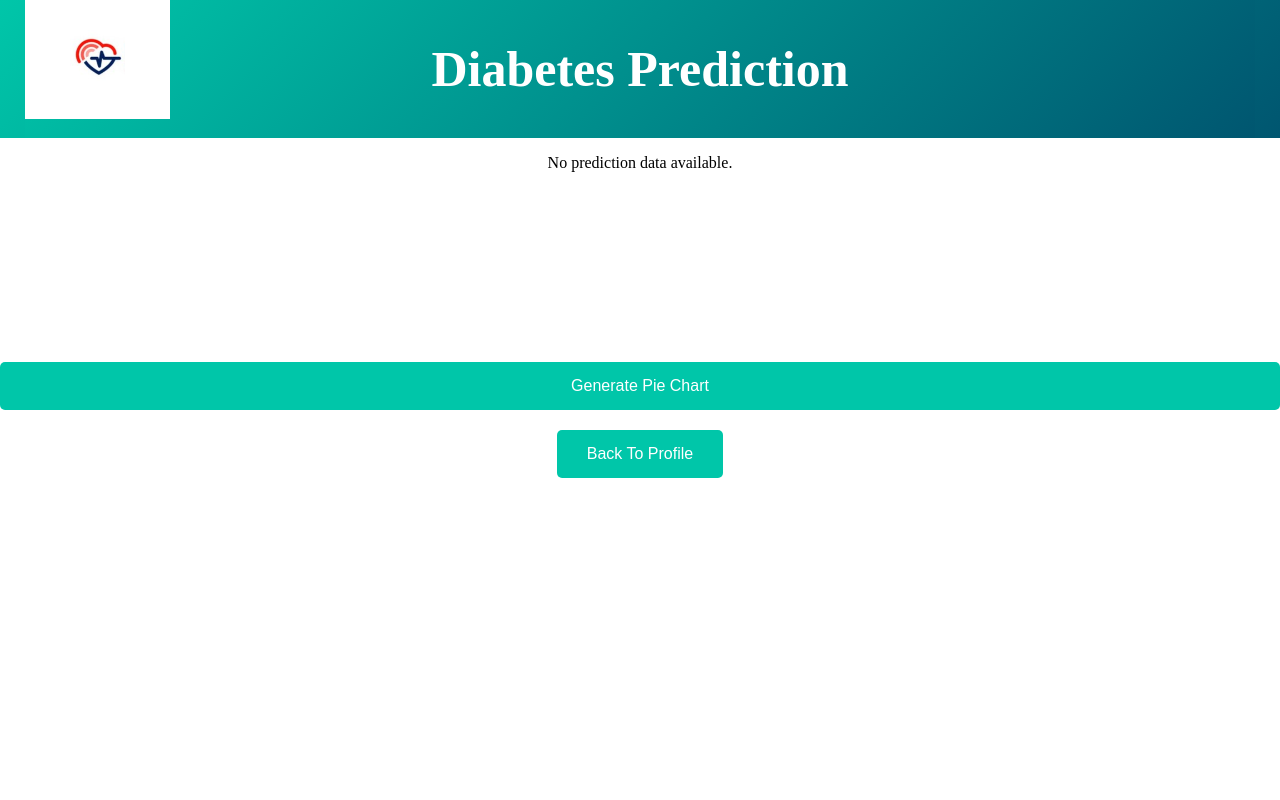
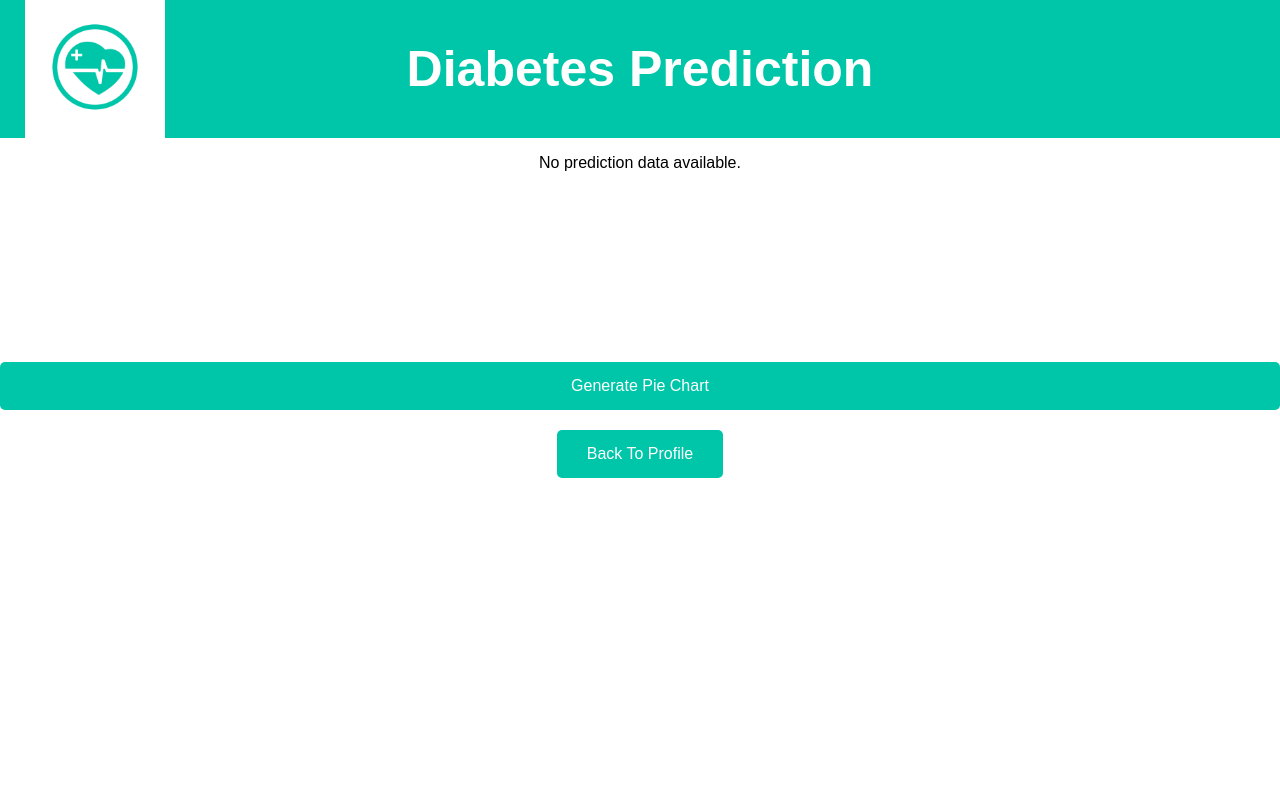
Before and after one commit to Chomi1/MultipleDisease, a Django app: page /diabetes_profile/ in a window 1280 px wide. Run offline with Django 4.2, Linux system fonts and the light colour scheme; a user stored in the database is signed in; data comes from the database, SQL or seed files in the repository; both versions use the stored data as it was after the commit; a map, chart or similar area stays blank.

Commit message:
seventh commit

```diff
--- a/diseases_prediction/predictor/static/css/result.css
+++ b/diseases_prediction/predictor/static/css/result.css
@@ -26,7 +26,7 @@ html {
 }
 
 .result-hero {
-    background: linear-gradient(135deg, #00c6a9, #005670);
+    background: #00c6a9;
     color: #fff;
     padding: 50px 0;
     text-align: center;
--- a/diseases_prediction/predictor/static/css/style.css
+++ b/diseases_prediction/predictor/static/css/style.css
@@ -119,11 +119,11 @@ a:focus {
 
 .navbar-brand {
   background-color: #ffffff;
-  padding: 10px 20px;
+  padding: 25px 35px;
 }
 
 .navbar-brand img {
-  width: 55px;
+  width: 88px;
 }
 
 .custom_nav-container {
--- a/diseases_prediction/predictor/templates/diabetes_profile.html
+++ b/diseases_prediction/predictor/templates/diabetes_profile.html
@@ -34,7 +34,7 @@
                     <td>{{ data.insulin }}</td>
                     <td>{{ data.bmi }}</td>
                     <td>{{ data.diabetes_pedigree_function }}</td>
-                    <td>{% if data.outcome == 0 %}
+                    <td>{% if data.prediction == 0 %}
                             Negative
                         {% else %}
                             Positive
@@ -62,7 +62,7 @@
 <script src="https://cdn.jsdelivr.net/npm/chart.js"></script>
 <script>
     document.getElementById('generate-chart-btn').addEventListener('click', function () {
-        fetch('/generate_chart/')  // Update with your actual endpoint
+        fetch('/generate_diabetes_chart/')  // Update with your actual endpoint
             .then(response => response.json())
             .then(chartData => {
                 generatePieChart(chartData);
--- a/diseases_prediction/predictor/templates/diabetes_result.html
+++ b/diseases_prediction/predictor/templates/diabetes_result.html
@@ -14,7 +14,7 @@
     </h1>
     <p>
         {% if prediction == 0 %}
-            Fortunately, there is no diagnosis of diabetes.
+            The person is not diagnosed with diabetes.
         {% else %}
             The person has been diagnosed with diabetes. Immediate action may be required.
         {% endif %}
--- a/diseases_prediction/predictor/templates/heart_disease_prediction.html
+++ b/diseases_prediction/predictor/templates/heart_disease_prediction.html
@@ -48,7 +48,7 @@
                 </div>
 
                 <div class="form-group col-lg-4">
-                    <label for="chol">Serum Cholestoral (mg/dl): </label>
+                    <label for="chol"> Cholesterol (mg/dl): </label>
                     <input type="number" class="form-control" id="inputPatientName" name="chol" min="0" required>
                 </div>
 
@@ -108,7 +108,7 @@
 
             <div class="form-row">
                 <div class="form-group col-lg-4">
-                    <label for="thal">Thal: </label>
+                    <label for="thal">Thalassemia: </label>
                     <select class="form-control" id="inputThal" name="thal" required>
                         <option value=""></option>
                         <option value="1">Normal</option>
--- a/diseases_prediction/predictor/templates/heart_disease_profile.html
+++ b/diseases_prediction/predictor/templates/heart_disease_profile.html
@@ -74,7 +74,7 @@
     <script src="https://cdn.jsdelivr.net/npm/chart.js"></script>
     <script>
         document.getElementById('generate-chart-btn').addEventListener('click', function () {
-            fetch('/generate_chart/')  // Update with your actual endpoint
+            fetch('/generate_heartdisease_chart/')  // Update with your actual endpoint
                 .then(response => response.json())
                 .then(chartData => {
                     generatePieChart(chartData);
--- a/diseases_prediction/predictor/templates/heart_disease_result.html
+++ b/diseases_prediction/predictor/templates/heart_disease_result.html
@@ -14,7 +14,7 @@
     </h1>
     <p>
         {% if prediction == 0 %}
-            Fortunately, there is no diagnosis of heart disease.
+            The person is not diagnosed with heart disease.
         {% else %}
             The person has been diagnosed with heart disease. Immediate action may be required.
         {% endif %}
--- a/diseases_prediction/predictor/templates/index.html
+++ b/diseases_prediction/predictor/templates/index.html
@@ -30,7 +30,7 @@
         <div class="container-fluid">
           <nav class="navbar navbar-expand-lg custom_nav-container ">
             <div class="navbar-brand" >
-              <img src="{% static 'images/logob2.png' %}" alt="" />
+              <img src="{% static 'images/logoc4.png' %}" alt="" style="width: 90px;" />
             </div>
 
 
--- a/diseases_prediction/predictor/templates/pmain.html
+++ b/diseases_prediction/predictor/templates/pmain.html
@@ -13,15 +13,16 @@
         html {
             height: 100%;
             margin: 0;
+            font-family: sans-serif;
         }
 
         .container-fluid {
             padding-right: 25px;
             padding-left: 25px;
-            background: linear-gradient(135deg, #00c6a9, #005670);
+            background:  #00c6a9;
         }
         .result-hero {
-            background: linear-gradient(135deg, #00c6a9, #005670);
+            background:#00c6a9;
             color: #fff;
             padding: 40px 0;
             text-align: center;
@@ -34,11 +35,11 @@
             top: 0;
             left: 0;
             background-color: #ffffff; /* White background for the logo box */
-            padding: 30px 45px;
+            padding: 22px 25px;
         }
 
         .navbar-brand img {
-            width: 55px;
+            width: 90px;
         }
 
         .result-heading {
@@ -146,7 +147,7 @@
             <div class="result-hero">
                 <div class="logo-box">
                     <a class="navbar-brand" href="{% url 'index_page' %}">
-                        <img src="{% static 'images/heart1.jpg' %}" alt="" />
+                        <img src="{% static 'images/logoc4.png' %}" alt="" />
                     </a>
                 </div>
                 <h1 class="result-heading">{% block title %}{% endblock %}</h1>
--- a/diseases_prediction/predictor/templates/result.html
+++ b/diseases_prediction/predictor/templates/result.html
@@ -12,7 +12,7 @@
 <body>
     <header>
         <a href="{% url 'index_page' %}" class="logo-container">
-            <img src="{% static 'images/logo.png' %}" alt="Your Logo" class="logo">
+            <img src="{% static 'images/logoc4.png' %}" alt="Your Logo" class="logo">
         </a>
     </header>
 
--- a/diseases_prediction/predictor/urls.py
+++ b/diseases_prediction/predictor/urls.py
@@ -1,6 +1,6 @@
 from django.urls import path
 from . import views
-from .views import diabetes_profile, register, user_login, user_logout, heart_disease_profile, delete_heartdisease_data,delete_diabetes_data,generate_chart_data
+from .views import diabetes_profile, register, user_login, user_logout, heart_disease_profile, delete_heartdisease_data,delete_diabetes_data,generate_diabetes_chart_data,generate_heartdisease_chart_data
 
 
 urlpatterns = [
@@ -16,6 +16,7 @@ urlpatterns = [
     path('diabetes_profile/', diabetes_profile, name='diabetes_profile'),
     path('heartdisease/delete/<int:pk>/', delete_heartdisease_data, name='delete_heartdisease_data'),
     path('diabetes/delete/<int:pk>/', delete_diabetes_data, name='delete_diabetes_data'),
-    path('generate_chart/', generate_chart_data, name='generate_chart_data'),
+    path('generate_diabetes_chart/', generate_diabetes_chart_data, name='generate_diabetes_chart_data'),
+    path('generate_heartdisease_chart/', generate_heartdisease_chart_data, name='generate_heartdisease_chart_data'),
 
 ]
--- a/diseases_prediction/predictor/views.py
+++ b/diseases_prediction/predictor/views.py
@@ -205,7 +205,7 @@ def index_page(request):
 
 
 
-def generate_chart_data(request):
+def generate_heartdisease_chart_data(request):
     user = request.user
     prediction_data = HeartDiseasePredictionData.objects.filter(user=user)
 
@@ -226,7 +226,7 @@ def generate_chart_data(request):
 
     return JsonResponse(chart_data)
 
-def generate_chart_data(request):
+def generate_diabetes_chart_data(request):
     user = request.user
     prediction_data = DiabetesPredictionData.objects.filter(user=user)
 
```
Also changed, not shown: diseases_prediction/predictor/templates/profile.html (+8 -7 lines), diseases_prediction/db.sqlite3, diseases_prediction/predictor/static/images/logoc4.png (added).
